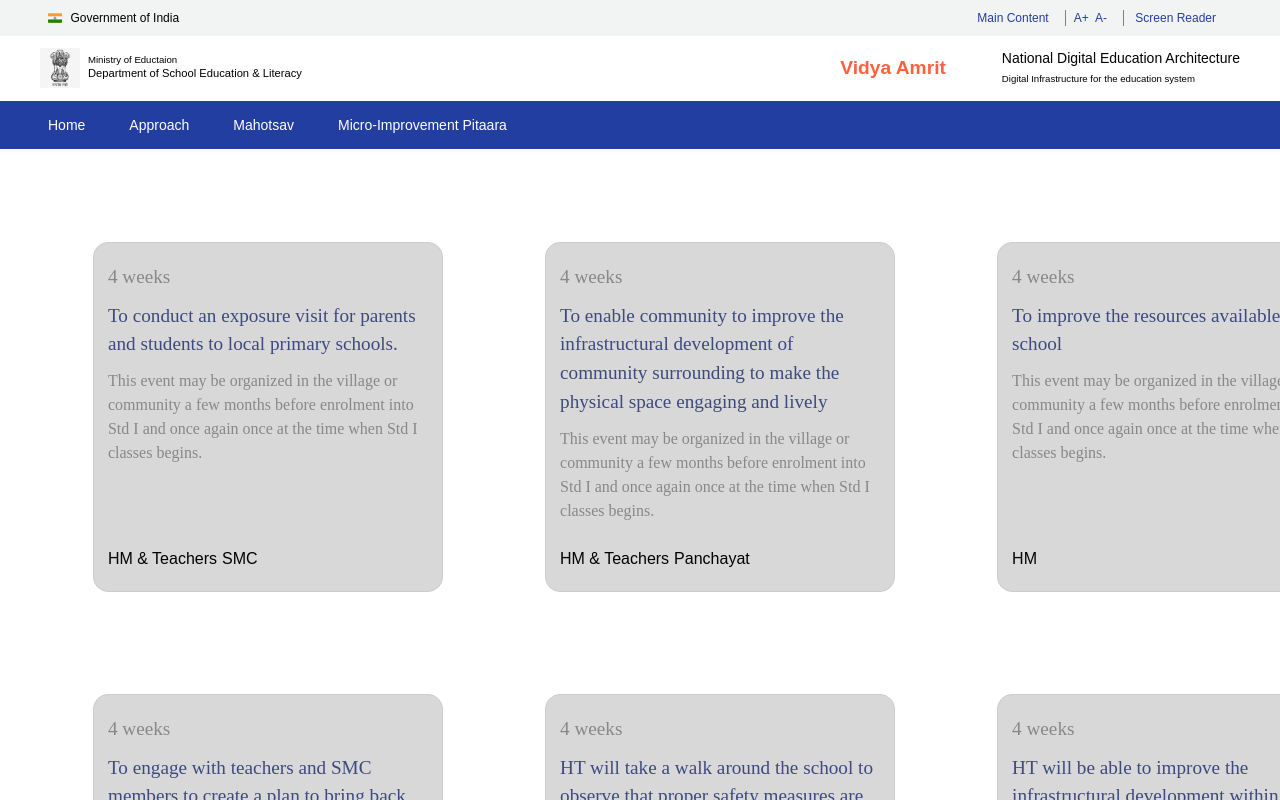
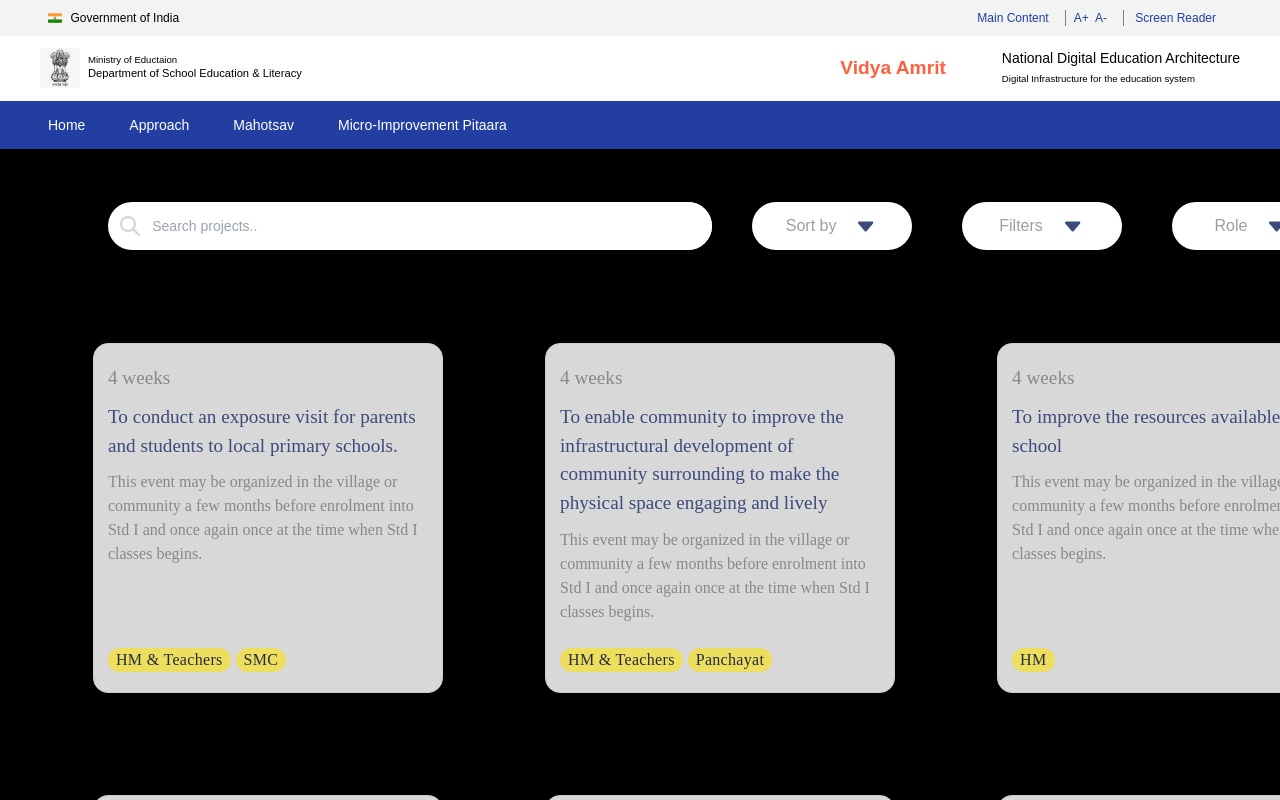
Before and after one commit to alishasaxena/Shikshagrah, an Angular app: page /infrastructure in a window 1280 px wide. Shown: the top 800 px of the page. Built offline with nearby package versions, Linux system fonts and the light colour scheme.

Commit message:
pull and add

```diff
--- a/src/app/app.module.ts
+++ b/src/app/app.module.ts
@@ -10,6 +10,7 @@ import { MicroImprovementComponent } from './modules/micro-improvement/micro-imp
 import { AppRoutingModule } from './app-routing.module';
 import { InfrastructureComponent } from './modules/infrastructure/infrastructure.component';
 import { ContentPageComponent } from './shared/content-page/content-page.component';
+import { DropdownCheckboxComponent } from './shared/dropdown-checkbox/dropdown-checkbox.component';
 
 
 @NgModule({
@@ -21,7 +22,8 @@ import { ContentPageComponent } from './shared/content-page/content-page.compone
     BlogComponent,
     MicroImprovementComponent,
     InfrastructureComponent,
-    ContentPageComponent
+    ContentPageComponent,
+    DropdownCheckboxComponent
   ],
   imports: [
     BrowserModule,
--- a/src/app/data/sample.data.ts
+++ b/src/app/data/sample.data.ts
@@ -125,32 +125,30 @@ export const blogsData: Blog[] = [
 ];
 
 
-const exposureVisit: ExposureVisit = {
+export const exposureVisit: ExposureVisit = {
   objective: "To conduct an exposure visit for parents and students to local primary schools.",
   description: "This event may be organized in the village or community a few months before enrollment into Std I and once again at the time when Std I classes begin.",
+  recommendedFor: ['HM & Teachers', 'SMC'],
   recommendedDuration: "4 Weeks",
   sqaaDomain: "Curriculum, Pedagogy Assessment",
   subDomain: "Access",
   stepsTaken: [
-    { stepNumber: 1, description: "Identify the local primary school to visit for exposure." },
-    { stepNumber: 2, description: "Connect with local primary school HM to schedule an exposure visit." },
-    { stepNumber: 3, description: "Inform parents about the primary school and exposure visit to school." },
-    { stepNumber: 4, description: "Plan the visit to the primary school." },
-    { stepNumber: 5, description: "Plan an interactive session with the primary school HM, teacher, and students." },
-    { stepNumber: 6, description: "Take feedback from the parents on the visit." }
+    "Identify the local primary school to visit for exposure." ,
+    "Connect with local primary school HM to schedule an exposure visit.",
+    "Inform parents about the primary school and exposure visit to school.",
+    "Plan the visit to the primary school.",
+   "Plan an interactive session with the primary school HM, teacher, and students.",
+   "Take feedback from the parents on the visit."
   ]
 };
 export interface ExposureVisit {
   objective: string;
   description: string;
+  recommendedFor: any;
   recommendedDuration: string;
   sqaaDomain: string;
   subDomain: string;
-  stepsTaken: ExposureVisitStep[];
-}
-export interface ExposureVisitStep {
-  stepNumber: number;
-  description: string;
+  stepsTaken: any;
 }
 interface Card {
   title: string;
--- a/src/app/modules/infrastructure/infrastructure.component.css
+++ b/src/app/modules/infrastructure/infrastructure.component.css
@@ -4,3 +4,29 @@
   gap: 6.38rem;
   padding: 5.81rem;
 }
+.infra {
+  padding-top: 3.33rem;
+}
+.bar-options {
+  display: flex;
+  align-items: center;
+  gap: 2.5rem;
+  align-self: stretch;
+  width: 100%;
+  padding: 0 6.74rem;
+}
+
+.search-bar {
+  width: 37.77rem;
+}
+
+.filter-buttons {
+  display: flex;
+  gap: 3.12rem;
+}
+
+/* temp */
+
+.infra {
+  background-color: black;
+}
--- a/src/app/modules/infrastructure/infrastructure.component.html
+++ b/src/app/modules/infrastructure/infrastructure.component.html
@@ -1,6 +1,50 @@
 
-<section class="blog-section">
-    <div *ngFor="let blog of blogs">
-        <app-blog [date]="blog.date" [title]="blog.title" [description]="blog.description" [tags]="blog.tags"></app-blog>
+<section class="infra">
+    <div class="flex bar-options">
+        <div class="search-options">
+            <!-- search component -->
+            <div class='max-w-2xl mx-auto search-bar'>
+                <div
+                    class="relative flex items-center w-full h-12 rounded-full focus-within:shadow-lg bg-white overflow-hidden">
+                    <div class="grid place-items-center h-full w-12 text-gray-300">
+                        <svg xmlns="http://www.w3.org/2000/svg" class="h-6 w-6" fill="none" viewBox="0 0 24 24"
+                            stroke="currentColor">
+                            <path stroke-linecap="round" stroke-linejoin="round" stroke-width="2"
+                                d="M21 21l-6-6m2-5a7 7 0 11-14 0 7 7 0 0114 0z" />
+                        </svg>
+                    </div>
+
+                    <input class="peer h-full w-full outline-none text-sm text-gray-700 pr-2" type="text" id="search"
+                        placeholder="Search projects.." />
+                </div>
+            </div>
+        </div>
+        <div class="filter-buttons flex ">
+            <app-dropdown-checkbox [text]="'Sort by'">
+
+            </app-dropdown-checkbox>
+            <app-dropdown-checkbox [text]="'Filters'"></app-dropdown-checkbox>
+            <app-dropdown-checkbox [text]="'Role'"></app-dropdown-checkbox>
+        </div>
     </div>
+
+    <div class="blog-section">
+        <div *ngFor="let blog of blogs">
+            <app-blog [date]="blog.date" [title]="blog.title" [description]="blog.description" [tags]="blog.tags"></app-blog>
+        </div>
+    </div>
+
 </section>
+
+<!-- <section>
+    <app-content-page
+        [objective]="exp.objective"
+        [description]="exp.description"
+        [recommendedDuration]="exp.recommendedDuration"
+        [recommendedFor]="exp.recommendedFor"
+        [sqaaDomain]="exp.sqaaDomain"
+        [subDomain]="exp.subDomain"
+        [stepsTaken]= "exp.stepsTaken"
+    >
+    </app-content-page>
+</section> -->
--- a/src/app/modules/infrastructure/infrastructure.component.ts
+++ b/src/app/modules/infrastructure/infrastructure.component.ts
@@ -1,5 +1,5 @@
 import { Component } from '@angular/core';
-import { blogsData } from 'src/app/data/sample.data';
+import { blogsData, exposureVisit } from 'src/app/data/sample.data';
 
 @Component({
   selector: 'app-infrastructure',
@@ -7,5 +7,6 @@ import { blogsData } from 'src/app/data/sample.data';
   styleUrls: ['./infrastructure.component.css']
 })
 export class InfrastructureComponent {
-blogs = blogsData;
+  blogs = blogsData;
+  exp = exposureVisit;
 }
--- a/src/app/modules/micro-improvement/micro-improvement.component.css
+++ b/src/app/modules/micro-improvement/micro-improvement.component.css
@@ -41,6 +41,9 @@
   flex-direction: column;
   justify-content: center;
   align-items: center;
+  margin: 0 auto;
+  /* width: 50%; */
+  /* height: 50%; */
 }
 
 .explore-btn {
@@ -51,6 +54,15 @@
   align-items: center;
   gap: 0.625rem;
   border-radius: 6.25rem;
+  color: #3d4a7d;
+  text-transform: uppercase;
+  text-align: center;
+  font-family: Happy Monkey;
+  font-size: 2rem;
+  font-style: normal;
+  font-weight: 400;
+  line-height: normal;
+  letter-spacing: 0.01963rem;
 }
 .card-wrapper {
   display: flex;
@@ -59,4 +71,30 @@
   gap: 4.38rem;
   justify-content: center;
   padding: 4.38rem;
+  margin-top: 1.25rem;
 }
+.sqa-micro {
+  padding: 1.95rem 6.25rem;
+}
+.sqa-micro h1 {
+  color: #fff;
+  text-align: center;
+  font-family: Happy Monkey;
+  font-size: 1.75rem;
+  font-style: normal;
+  font-weight: 400;
+  line-height: normal;
+  letter-spacing: 0.01963rem;
+  margin-bottom: 0;
+}
+.sqa-micro p {
+  color: #fff;
+  text-align: center;
+  font-family: Happy Monkey;
+  font-size: 1.125rem;
+  font-style: normal;
+  font-weight: 400;
+  line-height: normal;
+  letter-spacing: 0.01963rem;
+  margin-top: 0.62rem;
+}
--- a/src/app/modules/micro-improvement/micro-improvement.component.html
+++ b/src/app/modules/micro-improvement/micro-improvement.component.html
@@ -3,10 +3,10 @@
         <h1>Micro-Improvement Jadui Pitara</h1>
         <p>Leading positive outcomes by making small, contextual, and feasible changes</p>
         <button class="explore-btn">
-            Explore Now
+            Explore
         </button>
-    </div>
-    -->
+    </div> -->
+
 
   <div class="sqa-micro">
     <h1>SQAA Framework</h1>
--- a/src/styles.css
+++ b/src/styles.css
@@ -26,3 +26,16 @@ body {
 .text-primary {
   color: var(--primary-color);
 }
+
+.tag {
+  padding: 0.2rem 0.5rem;
+  color: #252b42;
+  font-family: Happy Monkey;
+  font-size: 1rem;
+  font-style: normal;
+  font-weight: 400;
+  line-height: normal;
+  letter-spacing: 0.01963rem;
+  border-radius: 3.125rem;
+  background: #edde5d;
+}
```
